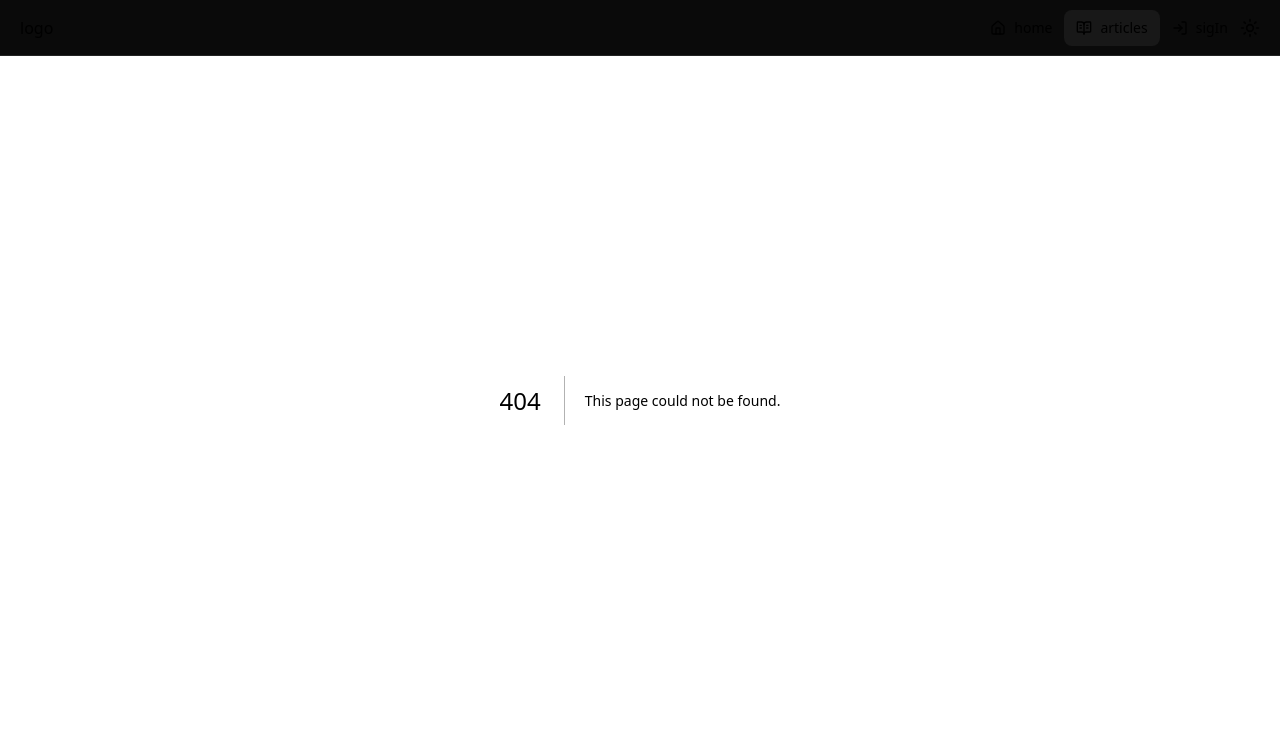
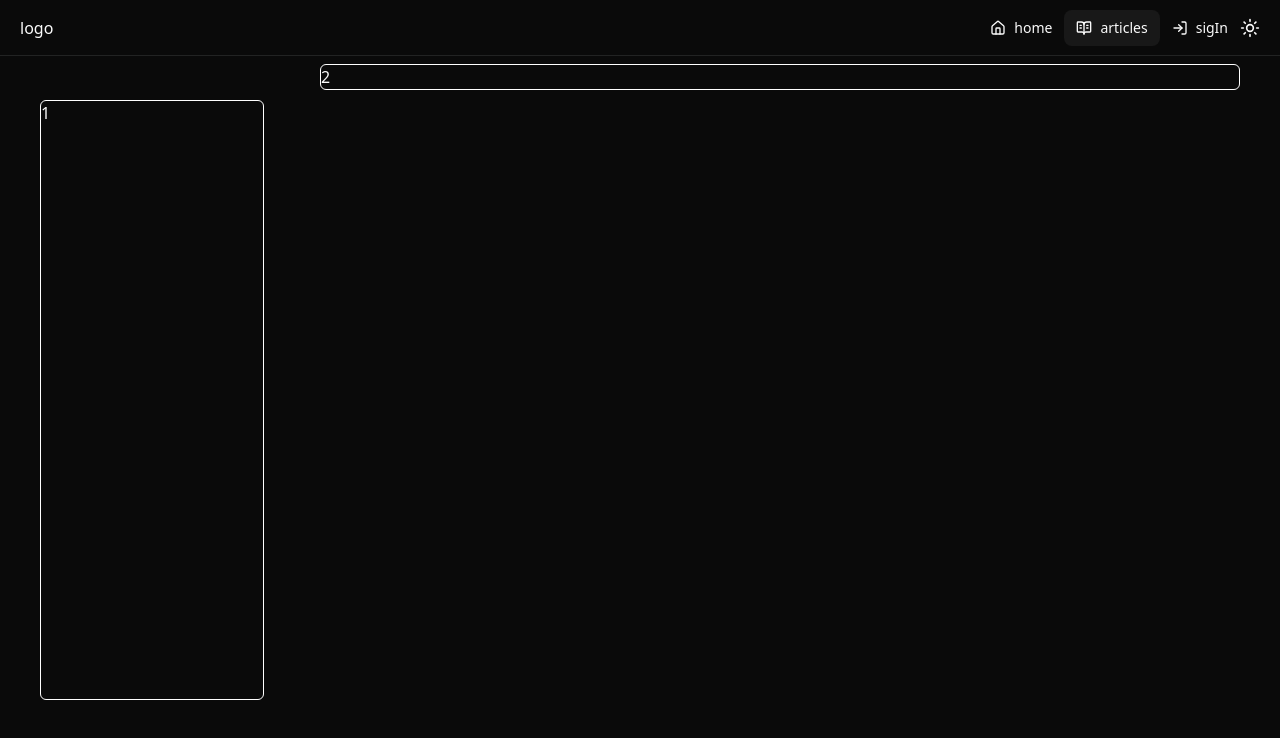
Before and after one commit to zxxj/x-turborepo, a Next.js app in the folder apps/front/: page /article in a window 1280 px wide. Before the commit this address had no page. Shown: the top 738 px of the page. Built offline with nearby package versions, Linux system fonts and the light colour scheme.

Commit message:
feat(article): 文章模块布局完成.

```diff
--- /dev/null
+++ b/apps/front/app/article/page.tsx
@@ -0,0 +1,19 @@
+const Article: React.FC = () => {
+  return (
+    <main className="w-full h-[calc(100%-57px)] mt-16">
+      <div className="relative max-w-350 mx-10">
+        {/* 占位（参与布局） */}
+        <div className="w-56 shrink-0" />
+
+        {/* 真正 fixed 的侧栏 */}
+        <div className="fixed top-1/2 -translate-y-1/2 w-56 h-3/4 border border-white rounded-sm">
+          1
+        </div>
+        {/* 右侧内容 */}
+        <div className="ml-70 border border-white rounded-sm">2</div>
+      </div>
+    </main>
+  );
+};
+
+export default Article;
--- /dev/null
+++ b/apps/front/components/post-card.tsx
@@ -0,0 +1,5 @@
+const PostCard: React.FC = () => {
+  return <>post</>;
+};
+
+export default PostCard;
--- a/apps/front/components/ribbons.tsx
+++ b/apps/front/components/ribbons.tsx
@@ -33,7 +33,6 @@ const Ribbons: React.FC<RibbonsProps> = ({
   backgroundColor = [0, 0, 0, 0],
 }) => {
   const containerRef = useRef<HTMLDivElement>(null);
-  console.log(colors);
   /** 防止 StrictMode 下重复初始化 */
   const initializedRef = useRef(false);
 
```
